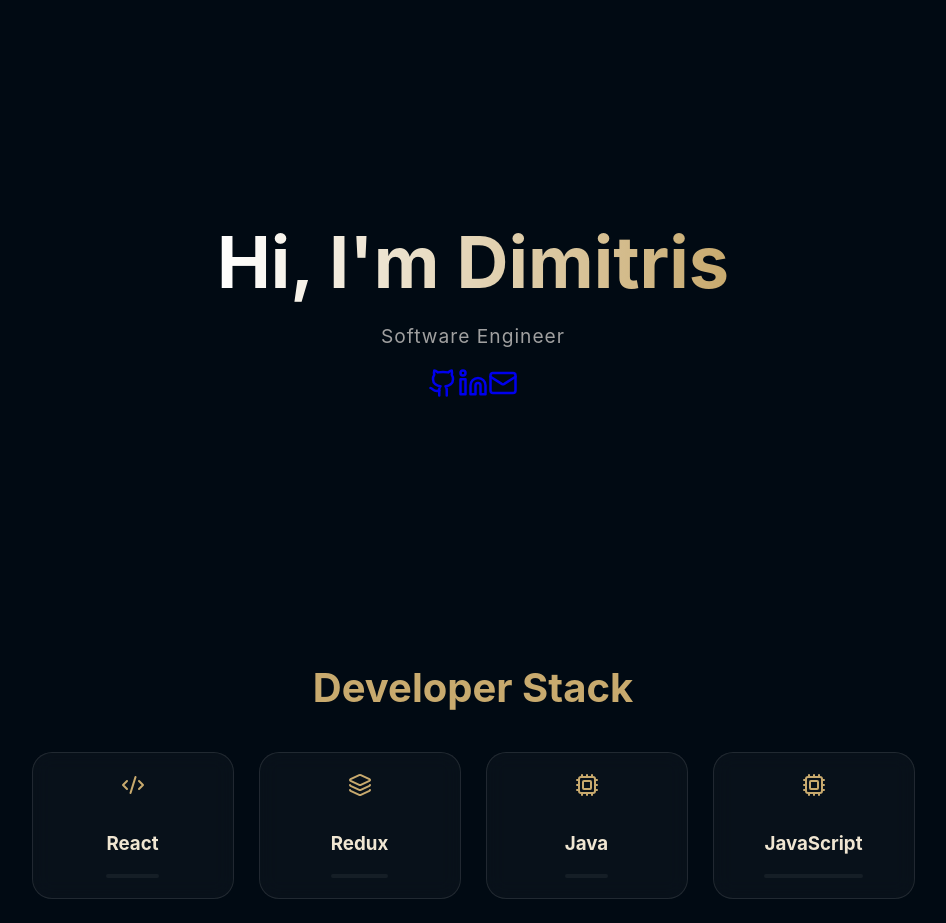
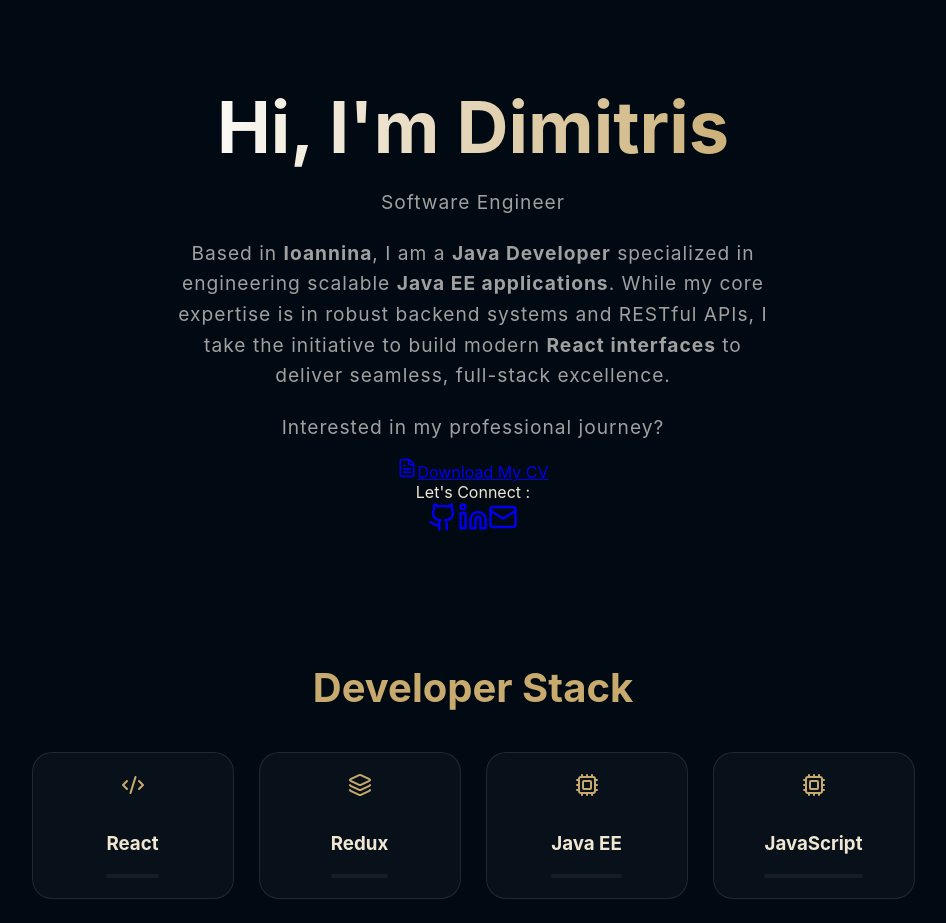
Before and after one commit to Dimigkek/portofolio, a React (Vite) app: page / in a window 1280 px wide. Shown: the top 923 px of the page, without its empty margins (167-1113 px from the left). Built offline with nearby package versions, Linux system fonts and the light colour scheme.

Commit message:
First Commit

```diff
--- a/src/App.css
+++ b/src/App.css
@@ -109,3 +109,15 @@
     color: #a0a0a0;
     letter-spacing: 1px;
 }
+.about-description {
+    max-width: 600px;
+    margin: 1.5rem auto;
+    line-height: 1.6;
+    color: #a0a0a0;
+    font-size: 1.1rem;
+}
+
+.highlight {
+    color: #c8aa6e; /* League Gold */
+    font-weight: bold;
+}
--- a/src/App.jsx
+++ b/src/App.jsx
@@ -27,10 +27,11 @@
 const mySkills = [
     { name: "React", icon: Code2},
     { name: "Redux", icon: Layers},
-    { name: "Java", icon: Cpu},
+    { name: "Java EE", icon: Cpu},
     { name: "JavaScript", icon: Cpu,},
     { name: "Node.js", icon: Database},
-    { name: "CSS/SASS", icon: Palette },
+    { name: "PostgreSQL", icon: Database },
+    { name: "CSS", icon: Palette },
     { name: "Git", icon: Globe },
 ];
 
--- a/src/components/Hero.jsx
+++ b/src/components/Hero.jsx
@@ -1,5 +1,6 @@
 import { motion } from "framer-motion";
 import { Github, Linkedin, Mail } from "lucide-react";
+import { FileText } from "lucide-react";
 
 export default function Hero() {
     return (
@@ -9,9 +10,30 @@
                 animate={{ opacity: 1, y: 0 }}
                 transition={{ duration: 0.8 }}
             >
-                <h1 className="title">Hi, I'm <span className="highlight">Dimitris </span></h1>
-                <p className="subtitle">Software Engineer</p>
+                <h1 className="title">Hi, I'm <span className="highlight">Dimitris</span></h1>
+                <p className="subtitle">
+                    Software Engineer
+                </p>
+                <p className="about-description">
+                    Based in <strong>Ioannina</strong>, I am a <strong>Java Developer</strong> specialized in engineering scalable <strong>Java EE applications</strong>.
+                    While my core expertise is in robust backend systems and RESTful APIs, I take the initiative to build modern <strong>React interfaces</strong> to deliver seamless, full-stack excellence.
+                </p>
 
+                <div className="cv-container">
+                    <p className="cv-text">Interested in my professional journey?</p>
+                    <a
+                        href="/Dimitrios Gkekas Java Developer CV.pdf"
+                        download
+                        className="cv-download-btn"
+                    >
+                        <FileText size={20} />
+                        Download My CV
+                    </a>
+                </div>
+
+                <div className="social-divider">
+                    <span>Let's Connect :</span>
+                </div>
                 <div className="social-links">
                     <a href="https://github.com/Dimigkek" target="_blank" rel="noreferrer" className="social-icon">
                         <Github size={30} />
```
Also changed, not shown: 1 other file (tests, documents, lock files or other folders).
